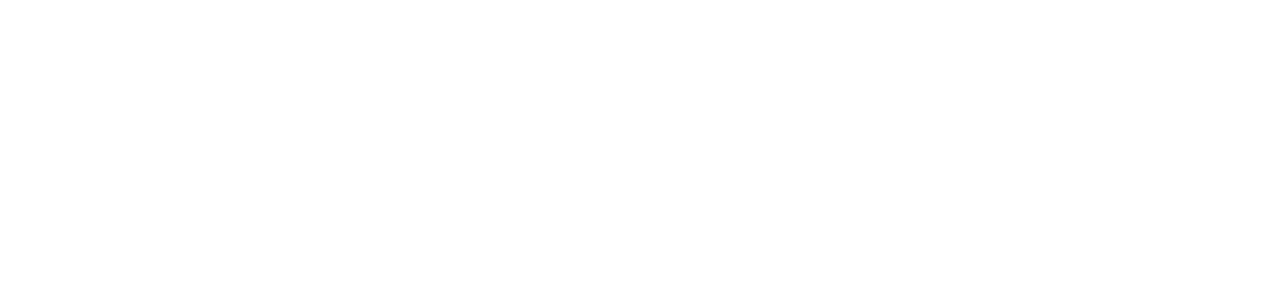
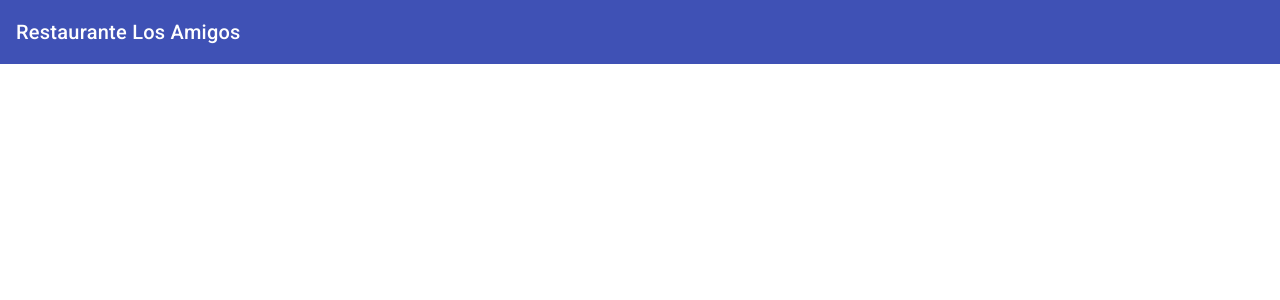
Before and after one commit to GeraAlmaguer/restaurant, an Angular app: page / in a window 1280 px wide. Shown: the top 300 px of the page. Built offline with nearby package versions, Linux system fonts and the light colour scheme.

Commit message:
agregacion de toolbar

```diff
--- a/src/app/app.component.html
+++ b/src/app/app.component.html
@@ -1,3 +1,8 @@
+<mat-toolbar color="primary">
+  <mat-toolbar-row>
+    <span>Restaurante Los Amigos</span>
+    <span class="example-spacer"></span>
+  </mat-toolbar-row>
 
-
-<router-outlet></router-outlet>
+  <router-outlet></router-outlet>
+</mat-toolbar>
```
Also changed, not shown: src/app/app.module.ts (+6 -6 lines).
